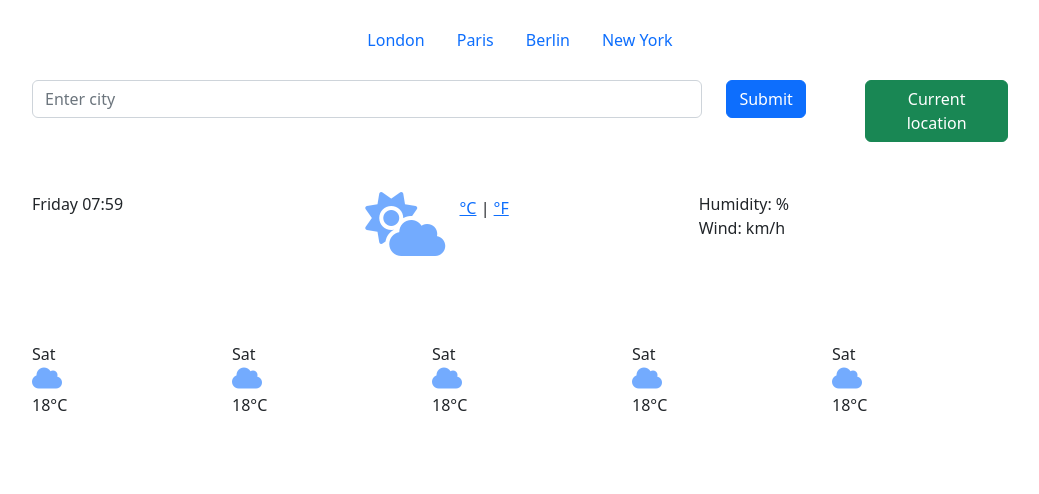
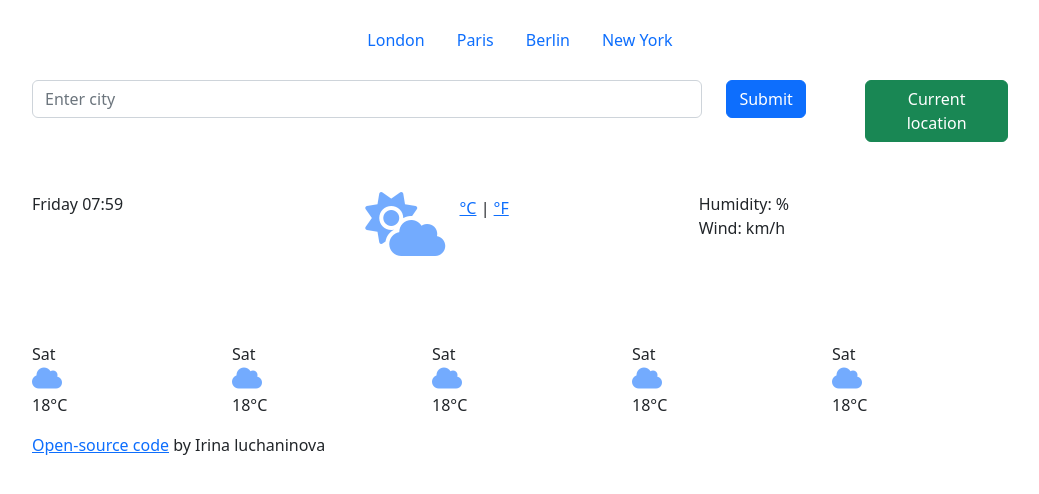
Before and after one commit to luchaninova/WeatherUp, a plain HTML site: page index.html in a window 1280 px wide. Shown: the whole page, without its empty margins (120-1159 px from the left). Drawn offline with nearby package versions, Linux system fonts and the light colour scheme; no server answers.

Commit message:
Added link to the footer section
Added link to GitHub repository

```diff
--- a/index.html
+++ b/index.html
@@ -149,6 +149,14 @@
           </div>
         </div>
       </div>
+      <footer>
+        <p>
+          <a href="https://github.com/luchaninova/WeatherUp"
+            >Open-source code</a
+          >
+          by Irina luchaninova
+        </p>
+      </footer>
     </div>
     <script src="src/index.js"></script>
   </body>
```
